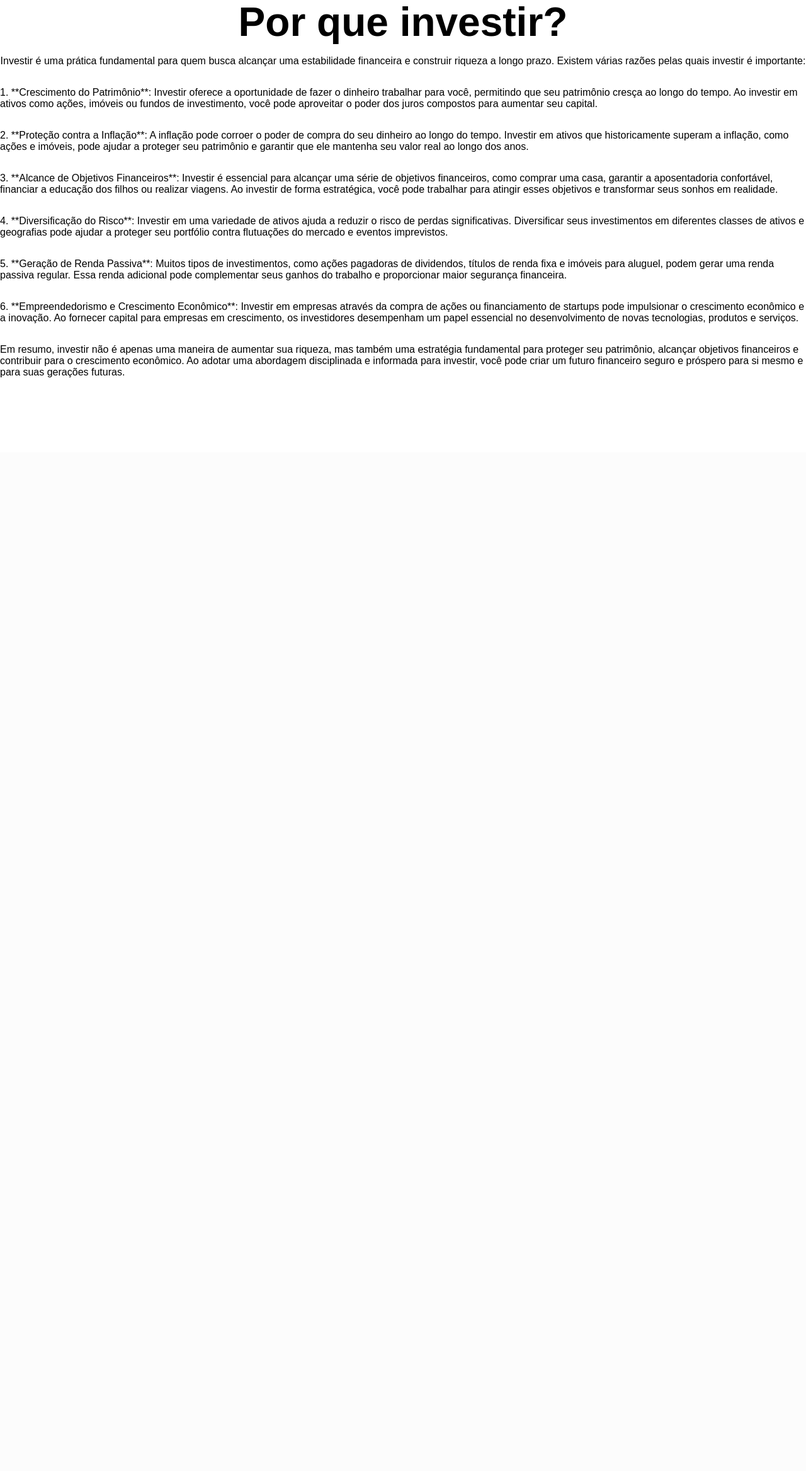
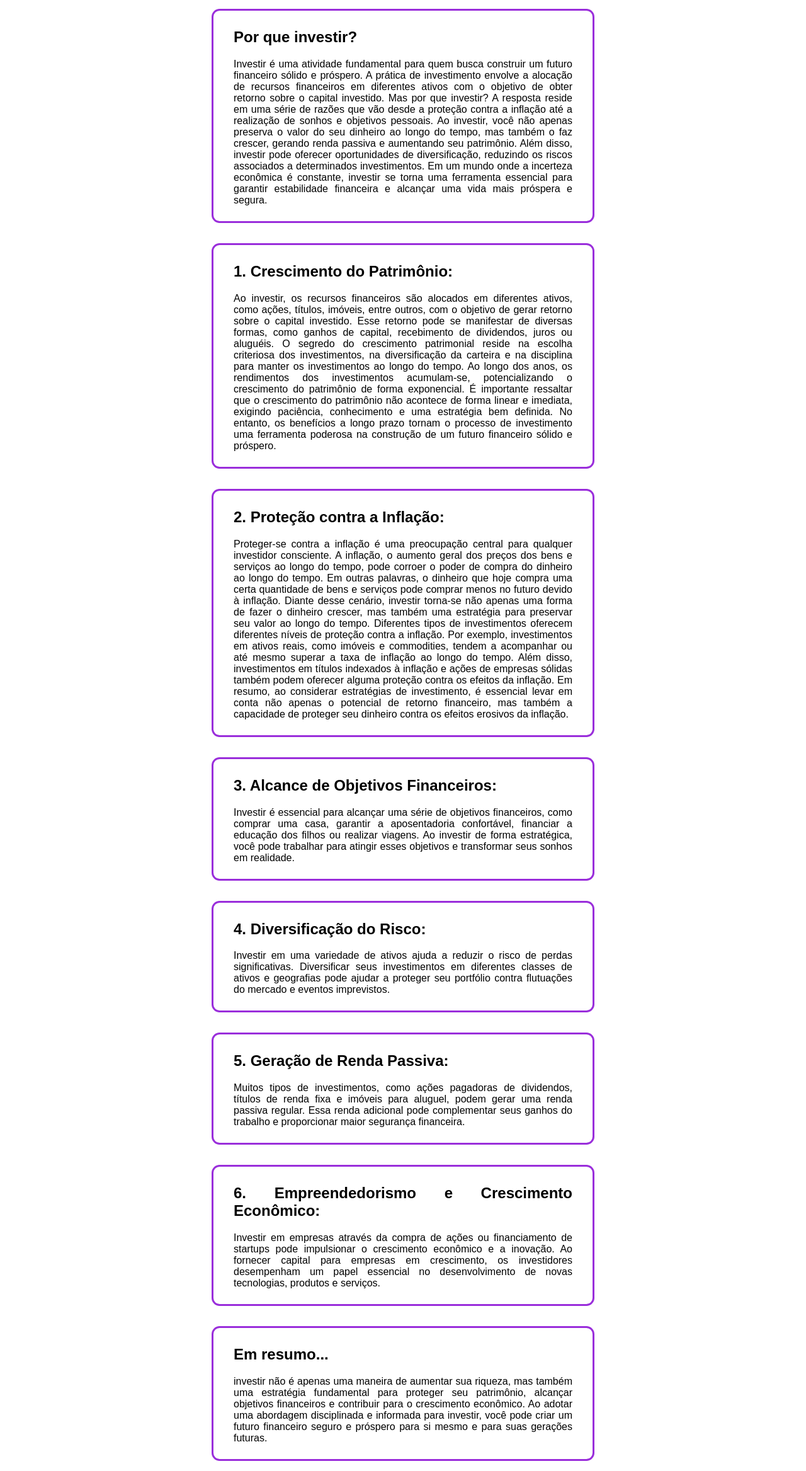
Before and after one commit to JoaoVitor2807/TccJoaoYgor, a PHP site: page /investimentos.html in a window 1280 px wide. Shown: the part 112-2447 px from the top of the page at 63% size. Before the commit the page ends 711 px from the top, so only its background shows below. Run offline with PHP 8.4, Linux system fonts and the light colour scheme; some web fonts are replaced.

Commit message:
edição investimentos

```diff
--- a/index.css
+++ b/index.css
@@ -288,3 +288,36 @@ h2{
     color: #9a2edb;
 }
 }
+
+#investimentos{
+    display: grid;
+    grid-template-rows: 1 1;
+    grid-template-columns: 1 1;
+    width: 50%;
+}
+
+
+#investimentos > div{
+    text-align: justify;
+    border: #9a2edb solid .2em;
+    border-radius: .8em;
+    padding: .5em;
+    padding-left: 2em;
+    padding-right: 2em;
+    margin: 1em;
+}
+
+#investimentos > div h2{
+
+    transition-duration: .2s;
+    color: black;
+
+}
+
+#investimentos > div:hover{
+    h2{
+        transition-duration: .8s;
+        font-size: 2.3em;
+        color: #9a2edb;
+    }
+    }
--- a/investimentos.html
+++ b/investimentos.html
@@ -24,28 +24,42 @@
         </div>
     </header>
     <article>
-        <h1>Por que investir?</h1>
-        <p>Investir é uma prática fundamental para quem busca alcançar uma estabilidade financeira e construir riqueza a longo prazo. Existem várias razões pelas quais investir é importante:</p>
 
-        <p>
-            1. **Crescimento do Patrimônio**: Investir oferece a oportunidade de fazer o dinheiro trabalhar para você, permitindo que seu patrimônio cresça ao longo do tempo. Ao investir em ativos como ações, imóveis ou fundos de investimento, você pode aproveitar o poder dos juros compostos para aumentar seu capital.
+        <div id = "investimentos">
+
+            <div id="introdução">
+                <h2>Por que investir?</h2>
+                <p>Investir é uma atividade fundamental para quem busca construir um futuro financeiro sólido e próspero. A prática de investimento envolve a alocação de recursos financeiros em diferentes ativos com o objetivo de obter retorno sobre o capital investido. Mas por que investir? A resposta reside em uma série de razões que vão desde a proteção contra a inflação até a realização de sonhos e objetivos pessoais. Ao investir, você não apenas preserva o valor do seu dinheiro ao longo do tempo, mas também o faz crescer, gerando renda passiva e aumentando seu patrimônio. Além disso, investir pode oferecer oportunidades de diversificação, reduzindo os riscos associados a determinados investimentos. Em um mundo onde a incerteza econômica é constante, investir se torna uma ferramenta essencial para garantir estabilidade financeira e alcançar uma vida mais próspera e segura.</p>
+            </div>
+
+            <div>
+            <h2>1. Crescimento do Patrimônio:</h2> <p>Ao investir, os recursos financeiros são alocados em diferentes ativos, como ações, títulos, imóveis, entre outros, com o objetivo de gerar retorno sobre o capital investido. Esse retorno pode se manifestar de diversas formas, como ganhos de capital, recebimento de dividendos, juros ou aluguéis. O segredo do crescimento patrimonial reside na escolha criteriosa dos investimentos, na diversificação da carteira e na disciplina para manter os investimentos ao longo do tempo. Ao longo dos anos, os rendimentos dos investimentos acumulam-se, potencializando o crescimento do patrimônio de forma exponencial. É importante ressaltar que o crescimento do patrimônio não acontece de forma linear e imediata, exigindo paciência, conhecimento e uma estratégia bem definida. No entanto, os benefícios a longo prazo tornam o processo de investimento uma ferramenta poderosa na construção de um futuro financeiro sólido e próspero.
+            </p>
+        </div>
+        <div>
+            <h2>2. Proteção contra a Inflação:</h2> <p>Proteger-se contra a inflação é uma preocupação central para qualquer investidor consciente. A inflação, o aumento geral dos preços dos bens e serviços ao longo do tempo, pode corroer o poder de compra do dinheiro ao longo do tempo. Em outras palavras, o dinheiro que hoje compra uma certa quantidade de bens e serviços pode comprar menos no futuro devido à inflação. Diante desse cenário, investir torna-se não apenas uma forma de fazer o dinheiro crescer, mas também uma estratégia para preservar seu valor ao longo do tempo. Diferentes tipos de investimentos oferecem diferentes níveis de proteção contra a inflação. Por exemplo, investimentos em ativos reais, como imóveis e commodities, tendem a acompanhar ou até mesmo superar a taxa de inflação ao longo do tempo. Além disso, investimentos em títulos indexados à inflação e ações de empresas sólidas também podem oferecer alguma proteção contra os efeitos da inflação. Em resumo, ao considerar estratégias de investimento, é essencial levar em conta não apenas o potencial de retorno financeiro, mas também a capacidade de proteger seu dinheiro contra os efeitos erosivos da inflação.
         </p>
-        <p>
-            2. **Proteção contra a Inflação**: A inflação pode corroer o poder de compra do seu dinheiro ao longo do tempo. Investir em ativos que historicamente superam a inflação, como ações e imóveis, pode ajudar a proteger seu patrimônio e garantir que ele mantenha seu valor real ao longo dos anos.
+    </div>
+    <div>
+            <h2>3. Alcance de Objetivos Financeiros:</h2> <p>Investir é essencial para alcançar uma série de objetivos financeiros, como comprar uma casa, garantir a aposentadoria confortável, financiar a educação dos filhos ou realizar viagens. Ao investir de forma estratégica, você pode trabalhar para atingir esses objetivos e transformar seus sonhos em realidade.
         </p>
-        <p>
-            3. **Alcance de Objetivos Financeiros**: Investir é essencial para alcançar uma série de objetivos financeiros, como comprar uma casa, garantir a aposentadoria confortável, financiar a educação dos filhos ou realizar viagens. Ao investir de forma estratégica, você pode trabalhar para atingir esses objetivos e transformar seus sonhos em realidade.
+    </div>
+    <div>
+            <h2>4. Diversificação do Risco:</h2> <p>Investir em uma variedade de ativos ajuda a reduzir o risco de perdas significativas. Diversificar seus investimentos em diferentes classes de ativos e geografias pode ajudar a proteger seu portfólio contra flutuações do mercado e eventos imprevistos.
         </p>
-        <p>
-            4. **Diversificação do Risco**: Investir em uma variedade de ativos ajuda a reduzir o risco de perdas significativas. Diversificar seus investimentos em diferentes classes de ativos e geografias pode ajudar a proteger seu portfólio contra flutuações do mercado e eventos imprevistos.
+    </div>
+    <div>
+            <h2>5. Geração de Renda Passiva:</h2> <p>Muitos tipos de investimentos, como ações pagadoras de dividendos, títulos de renda fixa e imóveis para aluguel, podem gerar uma renda passiva regular. Essa renda adicional pode complementar seus ganhos do trabalho e proporcionar maior segurança financeira.
         </p>
-        <p>
-            5. **Geração de Renda Passiva**: Muitos tipos de investimentos, como ações pagadoras de dividendos, títulos de renda fixa e imóveis para aluguel, podem gerar uma renda passiva regular. Essa renda adicional pode complementar seus ganhos do trabalho e proporcionar maior segurança financeira.
+    </div>
+    <div>
+            <h2>6. Empreendedorismo e Crescimento Econômico:</h2> <p>Investir em empresas através da compra de ações ou financiamento de startups pode impulsionar o crescimento econômico e a inovação. Ao fornecer capital para empresas em crescimento, os investidores desempenham um papel essencial no desenvolvimento de novas tecnologias, produtos e serviços.
         </p>
-        <p>
-            6. **Empreendedorismo e Crescimento Econômico**: Investir em empresas através da compra de ações ou financiamento de startups pode impulsionar o crescimento econômico e a inovação. Ao fornecer capital para empresas em crescimento, os investidores desempenham um papel essencial no desenvolvimento de novas tecnologias, produtos e serviços.
-        </p><p>
-            Em resumo, investir não é apenas uma maneira de aumentar sua riqueza, mas também uma estratégia fundamental para proteger seu patrimônio, alcançar objetivos financeiros e contribuir para o crescimento econômico. Ao adotar uma abordagem disciplinada e informada para investir, você pode criar um futuro financeiro seguro e próspero para si mesmo e para suas gerações futuras.</p>
+    </div>
+    <div>
+            <h2>Em resumo...</h2> <p> investir não é apenas uma maneira de aumentar sua riqueza, mas também uma estratégia fundamental para proteger seu patrimônio, alcançar objetivos financeiros e contribuir para o crescimento econômico. Ao adotar uma abordagem disciplinada e informada para investir, você pode criar um futuro financeiro seguro e próspero para si mesmo e para suas gerações futuras.</p>
+    </div>
+            </div>
     </article>
 </body>
 </html>
```
